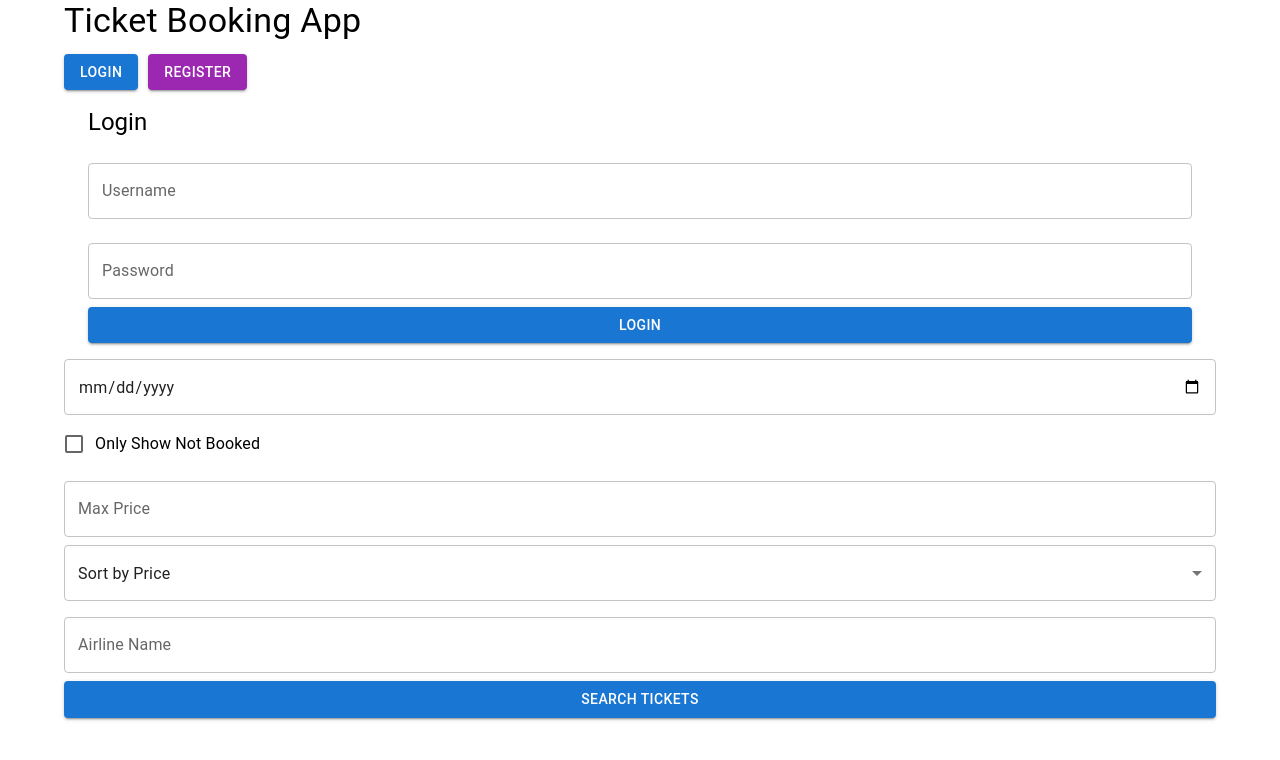
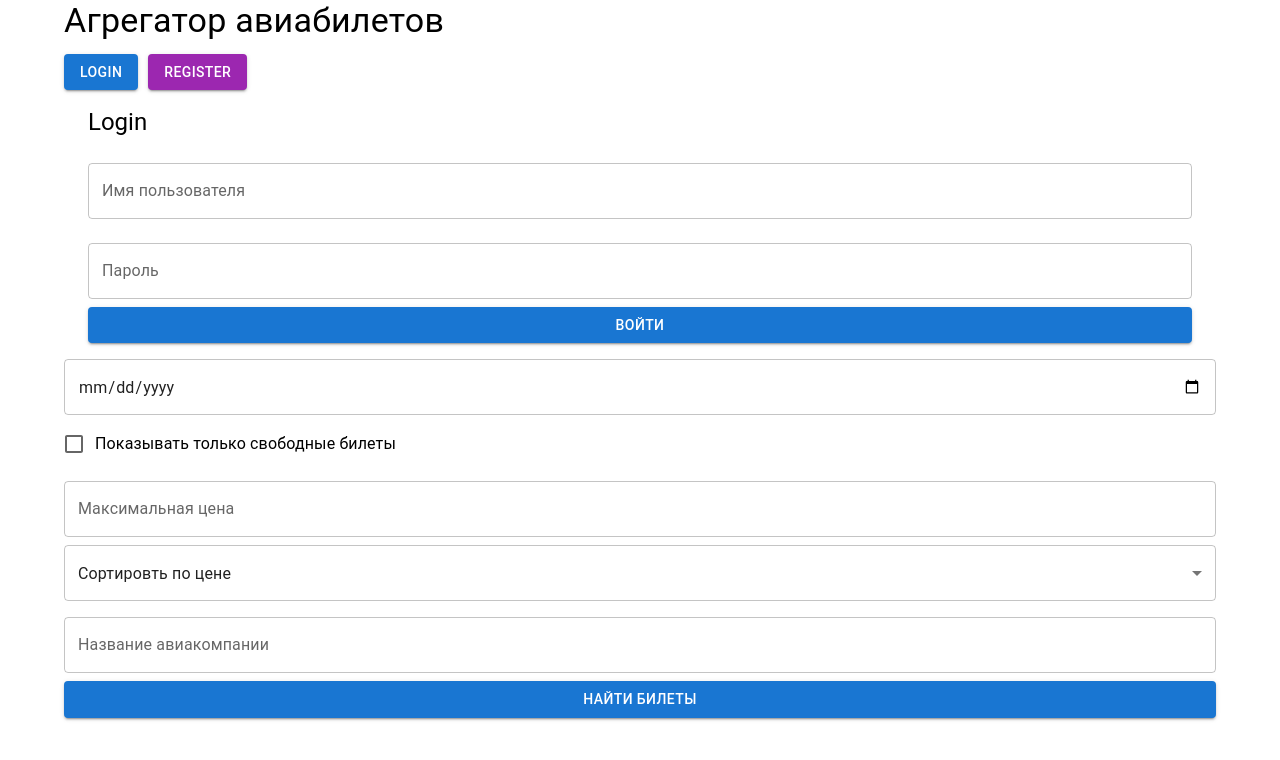
Before and after one commit to Anvah/AirTravelAggregatorReactApp, a React (Create React App) app: page / in a window 1280 px wide. Both pictures are taken after a click on the button "LOGIN". Shown: the top 760 px of the page. Built offline with nearby package versions, Linux system fonts and the light colour scheme.

Commit message:
some fix

```diff
--- a/src/App.js
+++ b/src/App.js
@@ -28,10 +28,10 @@ function App() {
         }
       });
       setTickets(response.data.result);
-      setError(null); // Очистить ошибку после успешного запроса
+      setError(null);
     } catch (error) {
-      setError(error.response.data.error.message);
-      setTickets([]); // Очистить список билетов при ошибке
+      setError("Билеты по вашему запросу не найдены");
+      setTickets([]);
     }
   };
 
@@ -42,10 +42,6 @@ function App() {
           Authorization: `Bearer ${jwtToken}`
         }
       });
-      if (response.data.error !== undefined) {
-        setError(response.data.error.message);
-        return;
-      }
       const updatedTickets = tickets.map(ticket => {
         if (ticket.originalId === ticketId) {
           return { ...ticket, isBooked: true };
@@ -53,9 +49,9 @@ function App() {
         return ticket;
       });
       setTickets(updatedTickets);
-      setSuccessMessage('Ticket booked successfully!');
+      setSuccessMessage('Билет успешно забронирован!');
     } catch (error) {
-      setError(error.message);
+      setError("При бронировании возникла ошибка");
     }
   };
 
@@ -87,7 +83,7 @@ function App() {
 
   return (
     <Container>
-      <Typography variant="h4" gutterBottom>Ticket Booking App</Typography>
+      <Typography variant="h4" gutterBottom>Агрегатор авиабилетов</Typography>
       {!isAuthenticated && (
         <Box display="flex" mb={2}>
           <Button onClick={() => { setShowLogin(true); setShowRegister(false); }} variant="contained" color="primary" style={{ marginRight: '10px' }}>Login</Button>
@@ -116,15 +112,15 @@ function App() {
               onChange={() => setOnlyNotBooked(!onlyNotBooked)}
             />
           }
-          label="Only Show Not Booked"
+          label="Показывать только свободные билеты"
         />
-        <TextField name="maxPrice" label="Max Price" type="number" variant="outlined" margin="normal" fullWidth />
+        <TextField name="maxPrice" label="Максимальная цена" type="number" variant="outlined" margin="normal" fullWidth />
         <Select name="sortByPrice" defaultValue="ByPrice" fullWidth variant="outlined" margin="normal">
-          <MenuItem value="ByPrice">Sort by Price</MenuItem>
-          <MenuItem value="ByTransfersCount">Sort by Transfers</MenuItem>
+          <MenuItem value="ByPrice">Сортировть по цене</MenuItem>
+          <MenuItem value="ByTransfersCount">Сортировть по количеству пересадок</MenuItem>
         </Select>
-        <TextField name="airlineName" label="Airline Name" variant="outlined" margin="normal" fullWidth />
-        <Button type="submit" variant="contained" color="primary" fullWidth>Search Tickets</Button>
+        <TextField name="airlineName" label="Название авиакомпании" variant="outlined" margin="normal" fullWidth />
+        <Button type="submit" variant="contained" color="primary" fullWidth>Найти билеты</Button>
       </form>
 
       {error && <Alert severity="error">{error}</Alert>}
@@ -141,10 +137,10 @@ function App() {
             <Card>
               <CardContent>
                 <Typography variant="h6">
-                  From {ticket.arrivalPoint.cityName} to {ticket.departurePoint.cityName}
+                  Из {ticket.arrivalPoint.airportName} в {ticket.departurePoint.airportName}
                 </Typography>
                 <Typography color="textSecondary">{ticket.airline.name}</Typography>
-                <Typography>Price: {ticket.price}</Typography>
+                <Typography>Цена: {ticket.price}</Typography>
                 <Typography>{ticket.isBooked ? "Забронирован" : "Не забронирован"}</Typography>
               </CardContent>
               <CardActions>
--- a/src/Login.js
+++ b/src/Login.js
@@ -23,9 +23,9 @@ function Login({ setJwtToken }) {
     <Container>
       <Typography variant="h5" gutterBottom>Login</Typography>
       <form onSubmit={handleLogin}>
-        <TextField name="username" label="Username" variant="outlined" margin="normal" fullWidth />
-        <TextField name="password" label="Password" type="password" variant="outlined" margin="normal" fullWidth />
-        <Button type="submit" variant="contained" color="primary" fullWidth>Login</Button>
+        <TextField name="username" label="Имя пользователя" variant="outlined" margin="normal" fullWidth />
+        <TextField name="password" label="Пароль" type="password" variant="outlined" margin="normal" fullWidth />
+        <Button type="submit" variant="contained" color="primary" fullWidth>Войти</Button>
       </form>
       {error && <Alert severity="error">{error}</Alert>}
     </Container>
--- a/src/Register.js
+++ b/src/Register.js
@@ -25,9 +25,9 @@ function Register() {
     <Container>
       <Typography variant="h5" gutterBottom>Register</Typography>
       <form onSubmit={handleRegister}>
-        <TextField name="username" label="Username" variant="outlined" margin="normal" fullWidth />
-        <TextField name="password" label="Password" type="password" variant="outlined" margin="normal" fullWidth />
-        <Button type="submit" variant="contained" color="primary" fullWidth>Register</Button>
+        <TextField name="username" label="Имя пользователя" variant="outlined" margin="normal" fullWidth />
+        <TextField name="password" label="Проль" type="password" variant="outlined" margin="normal" fullWidth />
+        <Button type="submit" variant="contained" color="primary" fullWidth>Создать аккаунт</Button>
       </form>
       {error && <Alert severity="error">{error}</Alert>}
       {success && <Alert severity="success">{success}</Alert>}
```
